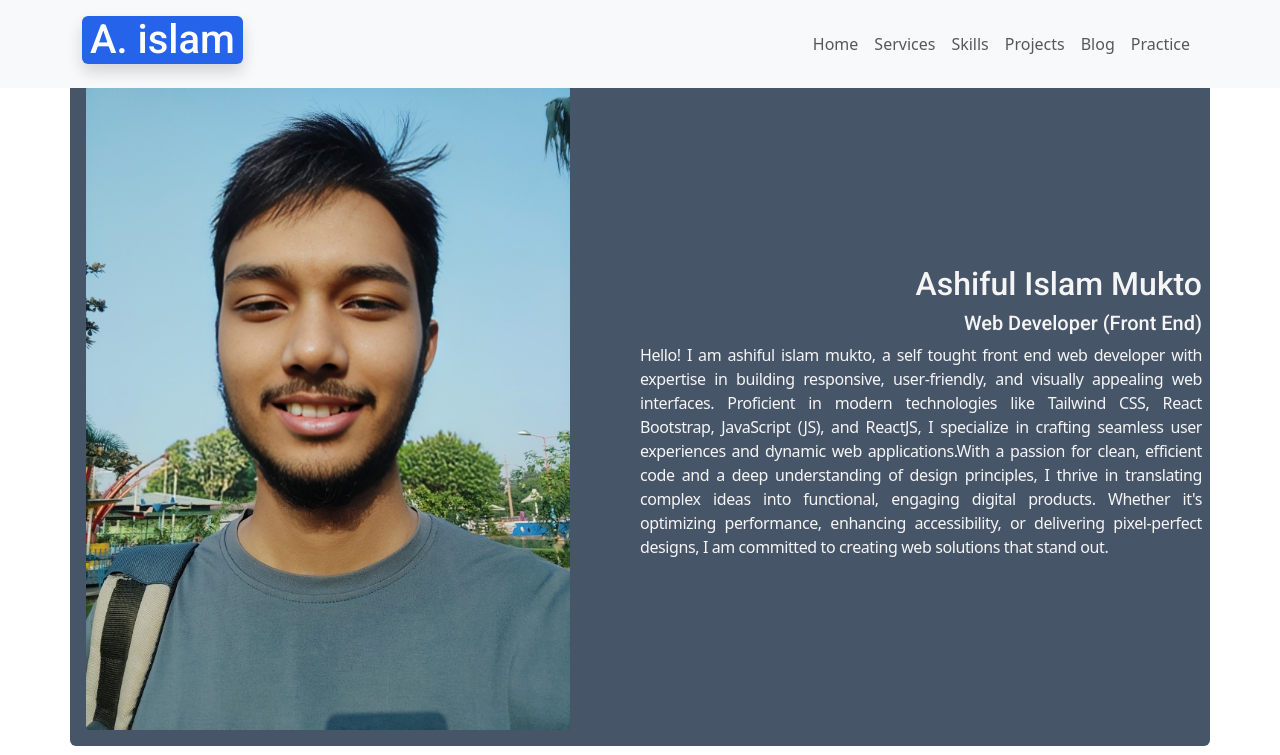
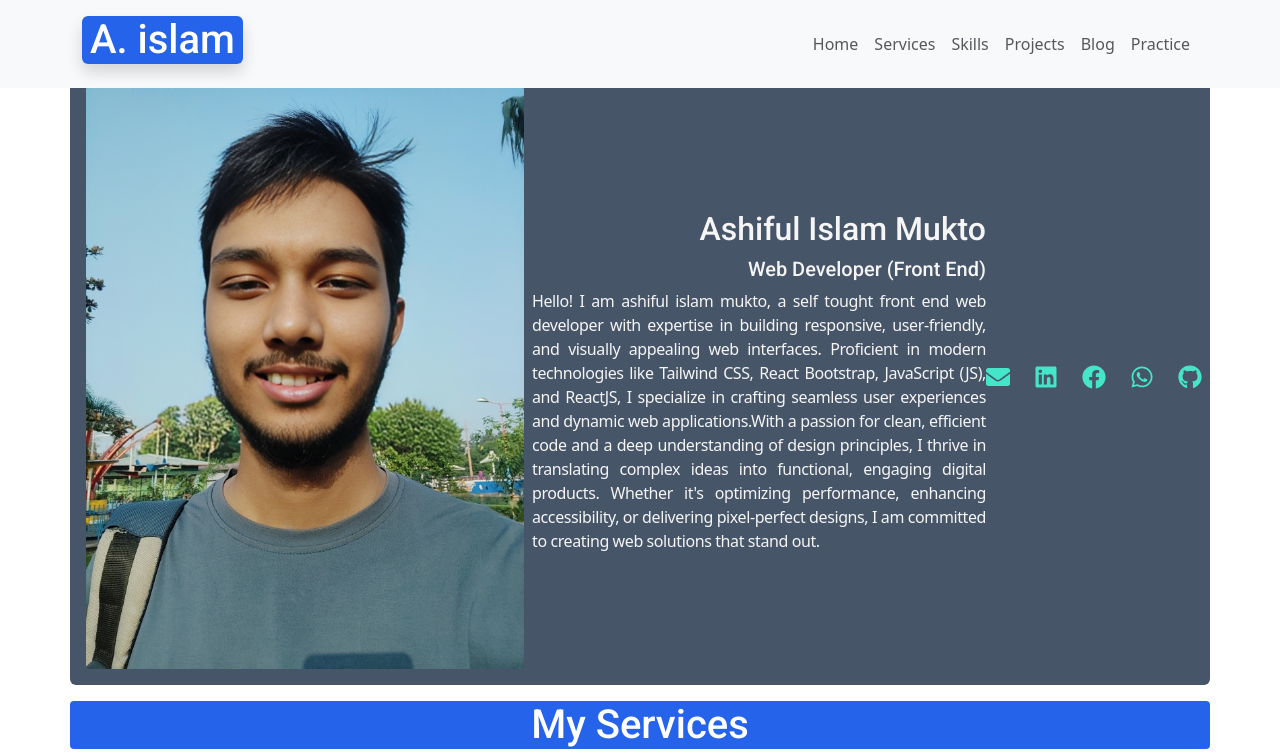
Before and after one commit to ashiful2002/portfolio, a React (Vite) app: page / in a window 1280 px wide. Shown: the top 755 px of the page. Built offline with nearby package versions, Linux system fonts and the light colour scheme.

Commit message:
Added testimonial and Contact section

```diff
--- a/src/Constants/Index.js
+++ b/src/Constants/Index.js
@@ -18,11 +18,23 @@ import {
   FaPhone,
   FaLocationArrow,
   FaEnvelope,
+  FaFacebook,
+  FaWhatsapp,
+  FaGit,
+  FaGithub,
+  FaLinkedin,
 } from "react-icons/fa";
 import { SiReactbootstrap } from "react-icons/si";
 import { RiTailwindCssFill } from "react-icons/ri";
-import { FaFaceAngry, FaLocationCrosshairs, FaLocationPin, FaMapLocation, FaMapLocationDot } from "react-icons/fa6";
+import {
+  FaFaceAngry,
+  FaLocationCrosshairs,
+  FaLocationPin,
+  FaMapLocation,
+  FaMapLocationDot,
+} from "react-icons/fa6";
 import { FcStackOfPhotos } from "react-icons/fc";
+import { BsWhatsapp } from "react-icons/bs";
 
 export const navItems = [
   {
@@ -287,9 +299,41 @@ export const contactDetails = [
     url: "https://maps.app.goo.gl/iiMZZTxToZKc9eoQ9",
   },
   {
-    id: "0",
+    id: "2",
     title: "ashifulislam2002@gmail.com",
     icon: FaEnvelope,
     url: "mailto:ashifulislam2002@gmail.com",
   },
 ];
+export const SoicalMidea = [
+  {
+    id: "3",
+    title: "ashifulislam2002@gmail.com",
+    icon: FaEnvelope,
+    url: "mailto:ashifulislam2002@gmail.com",
+  },
+  {
+    id: "4",
+    title: "linked in",
+    icon: FaLinkedin,
+    url: "https://www.linkedin.com/in/ashiful-mukto-b2b1a9258?lipi=urn%3Ali%3Apage%3Ad_flagship3_profile_view_base_contact_details%3BRusKHJJNTzOzkiGI507DZQ%3D%3D",
+  },
+  {
+    id: "0",
+    title: "facebook",
+    icon: FaFacebook,
+    url: "#",
+  },
+  {
+    id: "1",
+    title: "whatsapp",
+    icon: FaWhatsapp,
+    url: "https://wa.me/+8801759907907",
+  },
+  {
+    id: "2",
+    title: "github",
+    icon: FaGithub,
+    url: "https://github.com/ashiful2002",
+  },
+];
--- a/src/pages/Home/Section/Hero.jsx
+++ b/src/pages/Home/Section/Hero.jsx
@@ -6,18 +6,19 @@ import heroImage3 from "../../../assets/heroimage3.png";
 import { aboutDetails } from "../../../Constants/Index";
 import Section from "../../../Components/Title.jsx/Section";
 import Button from "../../../Components/Button.jsx";
+import Socials from "./Socials.jsx";
 
 const Hero = () => {
   return (
     <Section id="home" classname="">
       <div>
-        <div className="flex flex-col items-center justify-center mt-[70px] rounded bg-slate-600 p-2 text-neutral-100 xl:flex-row">
+        <div className="mt-[70px] flex flex-col items-center justify-center rounded bg-slate-600 p-2 text-neutral-100 xl:flex-row">
           <div className="xl:w-1/2">
             <img
               src={heroImage3}
               alt="heroImage"
               srcset=""
-              className="w-screen md:w-[500px] rounded-xl p-2 "
+              className="w-screen rounded-xl p-2 md:w-[500px]"
             />
           </div>
 
@@ -30,8 +31,9 @@ const Hero = () => {
               </div>
             ))}
           </div>
+          <Socials />
+        </div>
 
-        </div>
       </div>
     </Section>
   );
--- /dev/null
+++ b/src/pages/Home/Section/Socials.jsx
@@ -0,0 +1,20 @@
+import React from "react";
+import { SoicalMidea } from "../../../Constants/Index";
+
+const Socials = () => {
+  return (
+    <div>
+      <div className="flex items-center justify-center gap-4">
+        {SoicalMidea.map(({ id, url, icon: Icon, title }) => (
+          <div key={id} className="">
+            <a href={url}>
+              <Icon className="text-2xl text-[#45ffdad9]" />
+            </a>
+          </div>
+        ))}
+      </div>
+    </div>
+  );
+};
+
+export default Socials;
```
